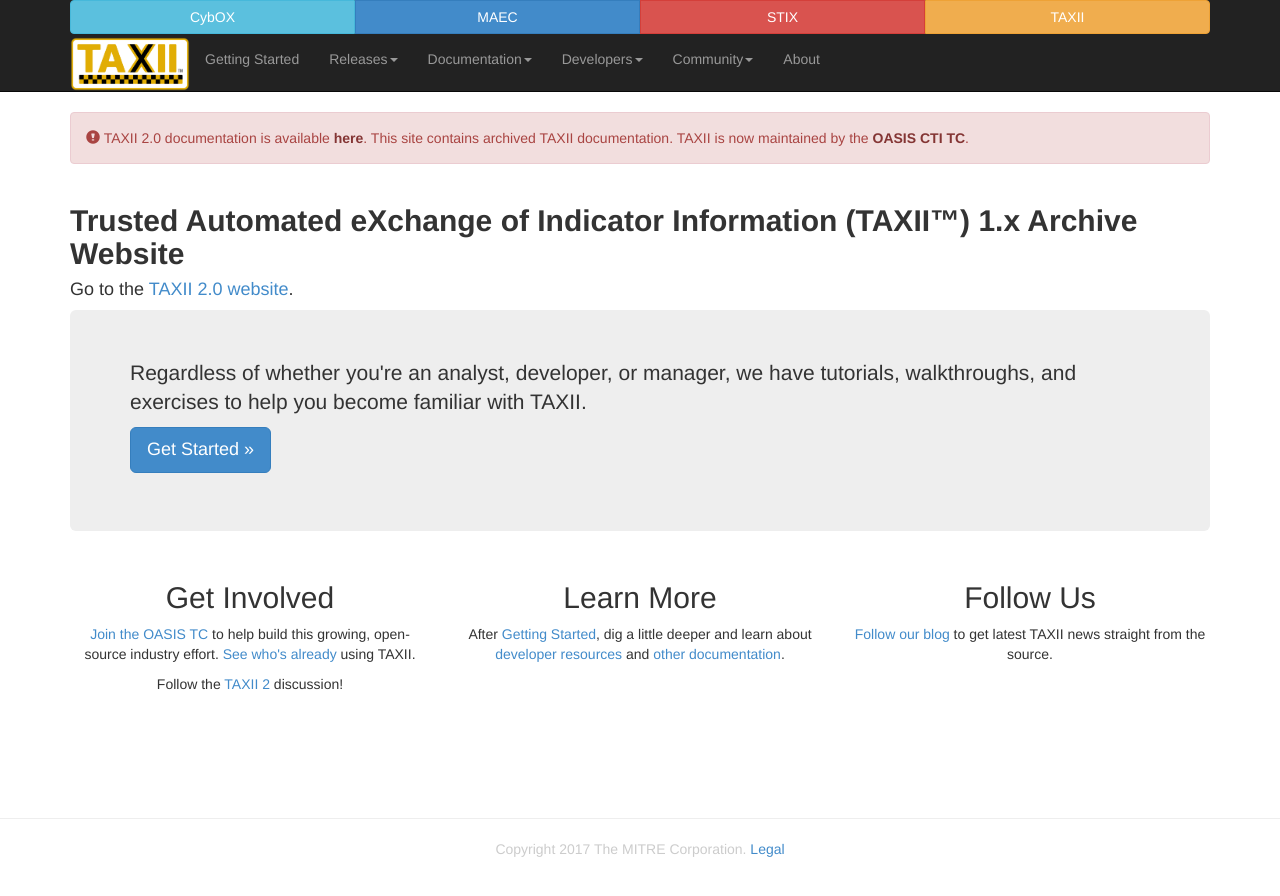
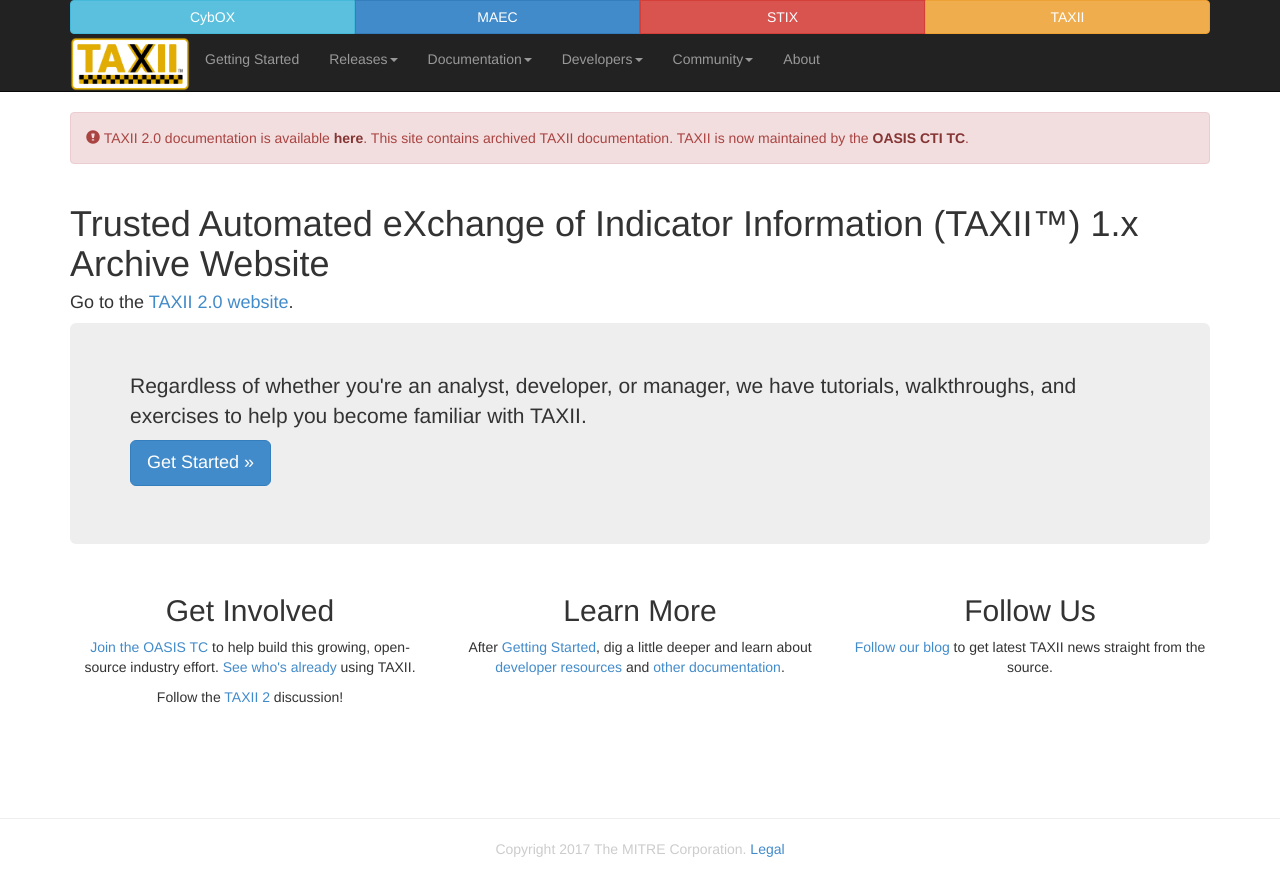
Before and after one commit to TAXIIProject/taxiiproject.github.io, a Jekyll site: the page built from index.md, in a window 1280 px wide. Shown: the top 896 px of the page. Built offline with Jekyll 4.4.1, drawn with Linux system fonts in a browser that asks for light colours.

```diff
--- a/index.md
+++ b/index.md
@@ -5,7 +5,7 @@ tagline: Enabling Cyber Threat Information Exchange
 no_in_page_title: true
 ---
 
-<h2><strong>Trusted Automated eXchange of Indicator Information (TAXII™) 1.x Archive Website</strong></h2>
+<h1>Trusted Automated eXchange of Indicator Information (TAXII™) 1.x Archive Website</h1>
 
 <h4>Go to the <a href="https://oasis-open.github.io/cti-documentation/">TAXII 2.0 website</a>.</h4>
 
```
